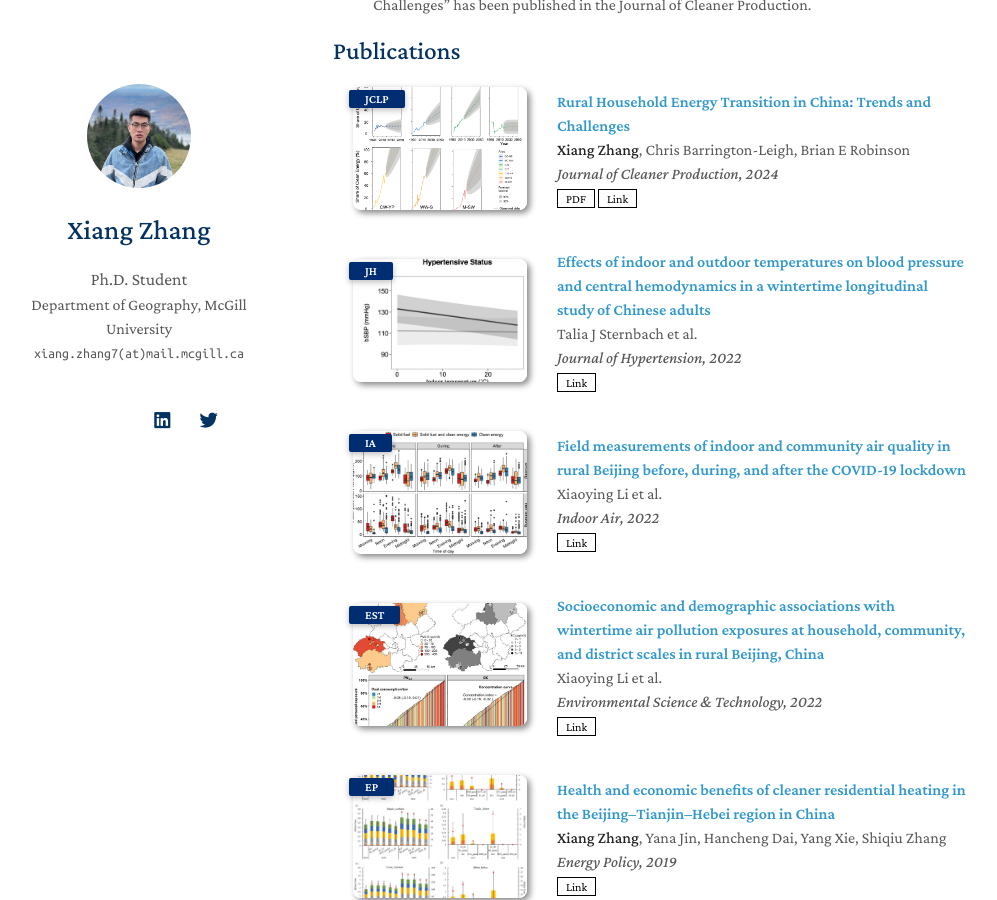
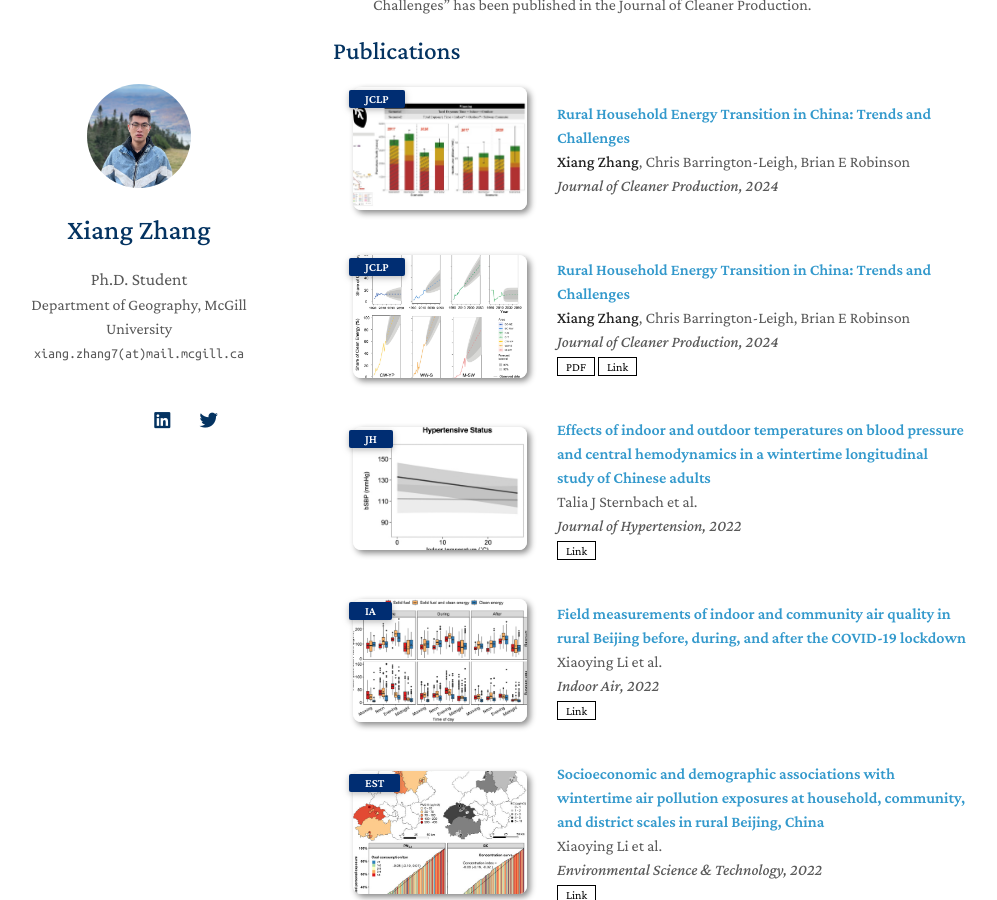
Before and after one commit to XiangShawnZhang/XiangShawnZhang.github.io, a Jekyll site: the page built from index.md, in a window 1280 px wide and 900 px high, scrolled down 529 px. Shown: the whole window, without its empty margins (137-1134 px from the left). Built offline with Jekyll 4.4.1, drawn with Linux system fonts in a browser that asks for light colours; nearby versions of some CDN libraries; a style sheet for code colours, icons or effects is not loaded; our own code applies the rules of GitHub Pages for plain Markdown files.

Commit message:
Update publications.yml

```diff
--- a/_data/publications.yml
+++ b/_data/publications.yml
@@ -1,4 +1,11 @@
 main:
+
+  - title: "Rural Household Energy Transition in China: Trends and Challenges"
+    authors: <strong>Xiang Zhang</strong>, Chris Barrington-Leigh, Brian E Robinson
+    conference_short: JCLP
+    conference: Journal of Cleaner Production, 2024
+    image: ./assets/img/Subway_Abs.jpg
+
 
 
   - title: "Rural Household Energy Transition in China: Trends and Challenges"
```
